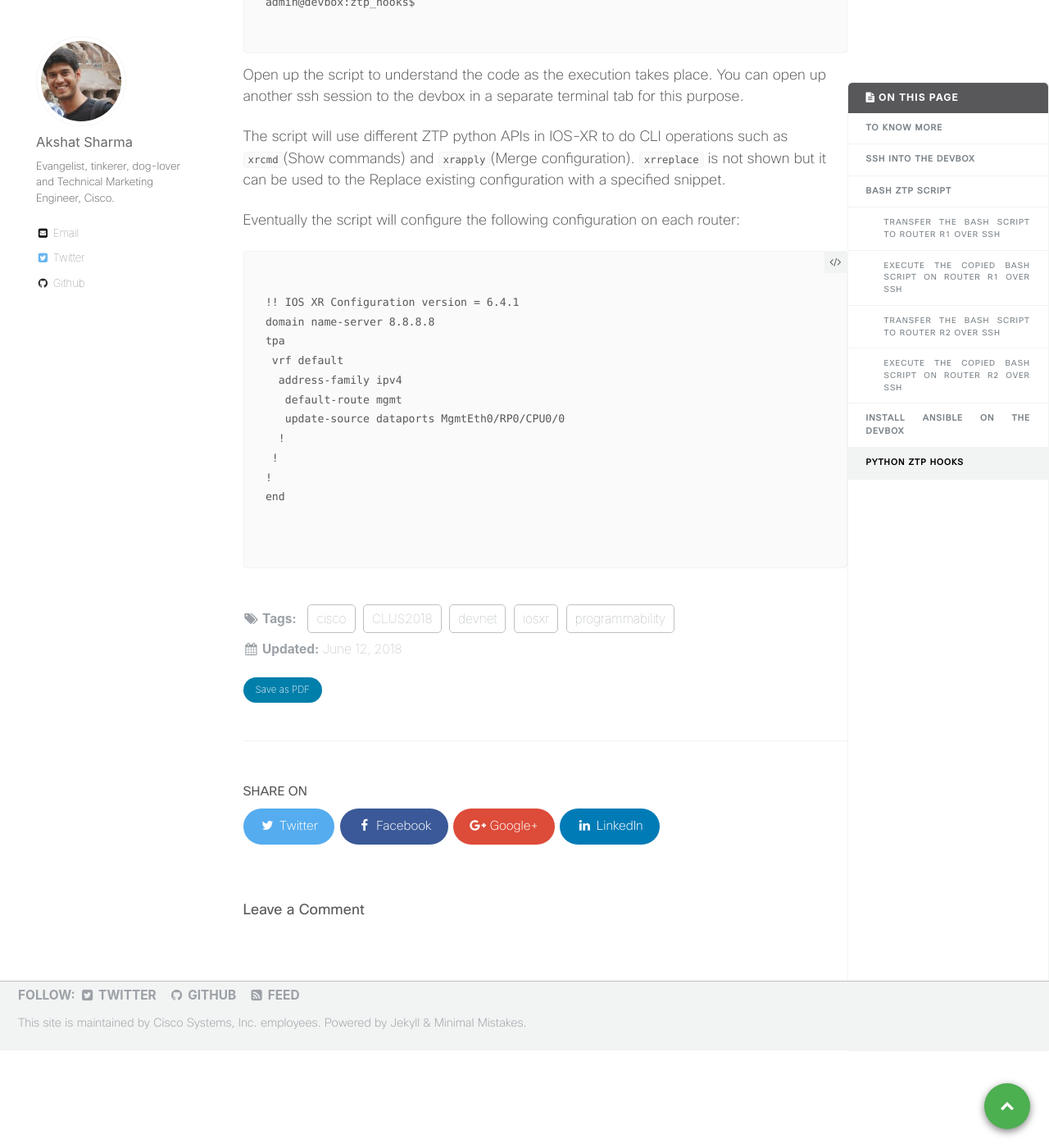
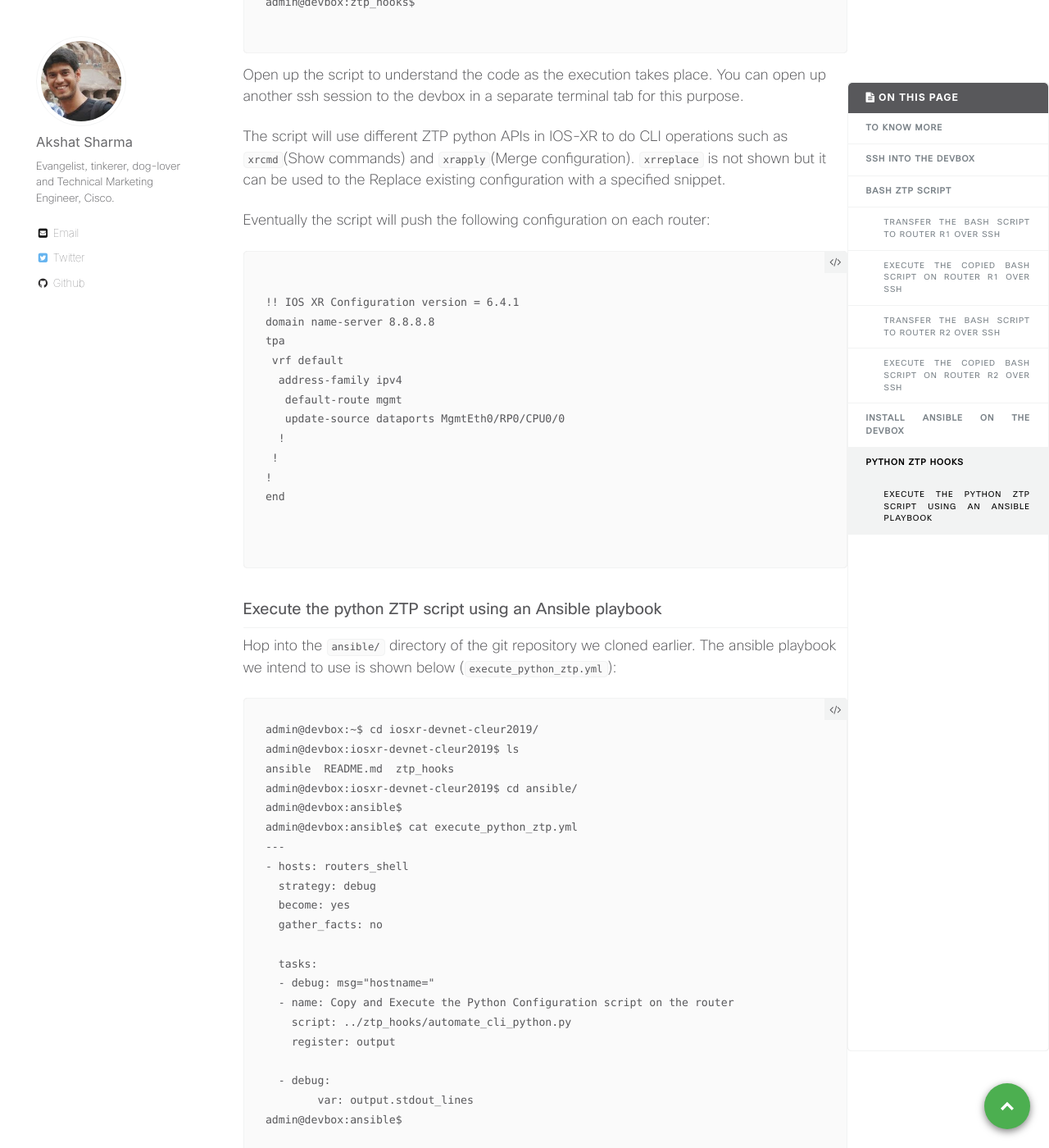
Before and after one commit to nanog75/hackathon, a Jekyll site: the page built from _wkinstructions/2018-06-12-step-1-ios-xr-ztp-bash-and-python-hooks.md, in a window 1280 px wide and 1400 px high, scrolled down 8953 px. Shown: the whole window at 82% size. Built offline with Jekyll 4.4.1, drawn with Linux system fonts in a browser that asks for light colours; comment, search, counter and statistics services are not loaded; some of the changed text lies outside the part shown.

Commit message:
Update 2018-06-12-step-1-ios-xr-ztp-bash-and-python-hooks.md

````diff
--- a/_wkinstructions/2018-06-12-step-1-ios-xr-ztp-bash-and-python-hooks.md
+++ b/_wkinstructions/2018-06-12-step-1-ios-xr-ztp-bash-and-python-hooks.md
@@ -380,7 +380,7 @@ Open up the script to understand the code as the execution takes place. You can
 
 The script will use different ZTP python APIs in IOS-XR to do CLI operations such as `xrcmd`(Show commands) and `xrapply`(Merge configuration). `xrreplace` is not shown but it can be used to the Replace existing configuration with a specified snippet.
 
-Eventually the script will configure the following configuration on each router:
+Eventually the script will push the following configuration on each router:
 
 ```
 
@@ -398,3 +398,36 @@ end
 
 
 ```
+
+
+### Execute the python ZTP script using an Ansible playbook
+
+
+Hop into the `ansible/` directory of the git repository we cloned earlier. The ansible playbook we intend to use is shown below (`execute_python_ztp.yml`):
+
+
+```
+admin@devbox:~$ cd iosxr-devnet-cleur2019/
+admin@devbox:iosxr-devnet-cleur2019$ ls
+ansible  README.md  ztp_hooks
+admin@devbox:iosxr-devnet-cleur2019$ cd ansible/
+admin@devbox:ansible$
+admin@devbox:ansible$ cat execute_python_ztp.yml
+---
+- hosts: routers_shell
+  strategy: debug
+  become: yes
+  gather_facts: no
+
+  tasks:
+  - debug: msg="hostname={{hostname}}"
+  - name: Copy and Execute the Python Configuration script on the router
+    script: ../ztp_hooks/automate_cli_python.py
+    register: output
+
+  - debug:
+        var: output.stdout_lines
+admin@devbox:ansible$
+
+
+```
````
